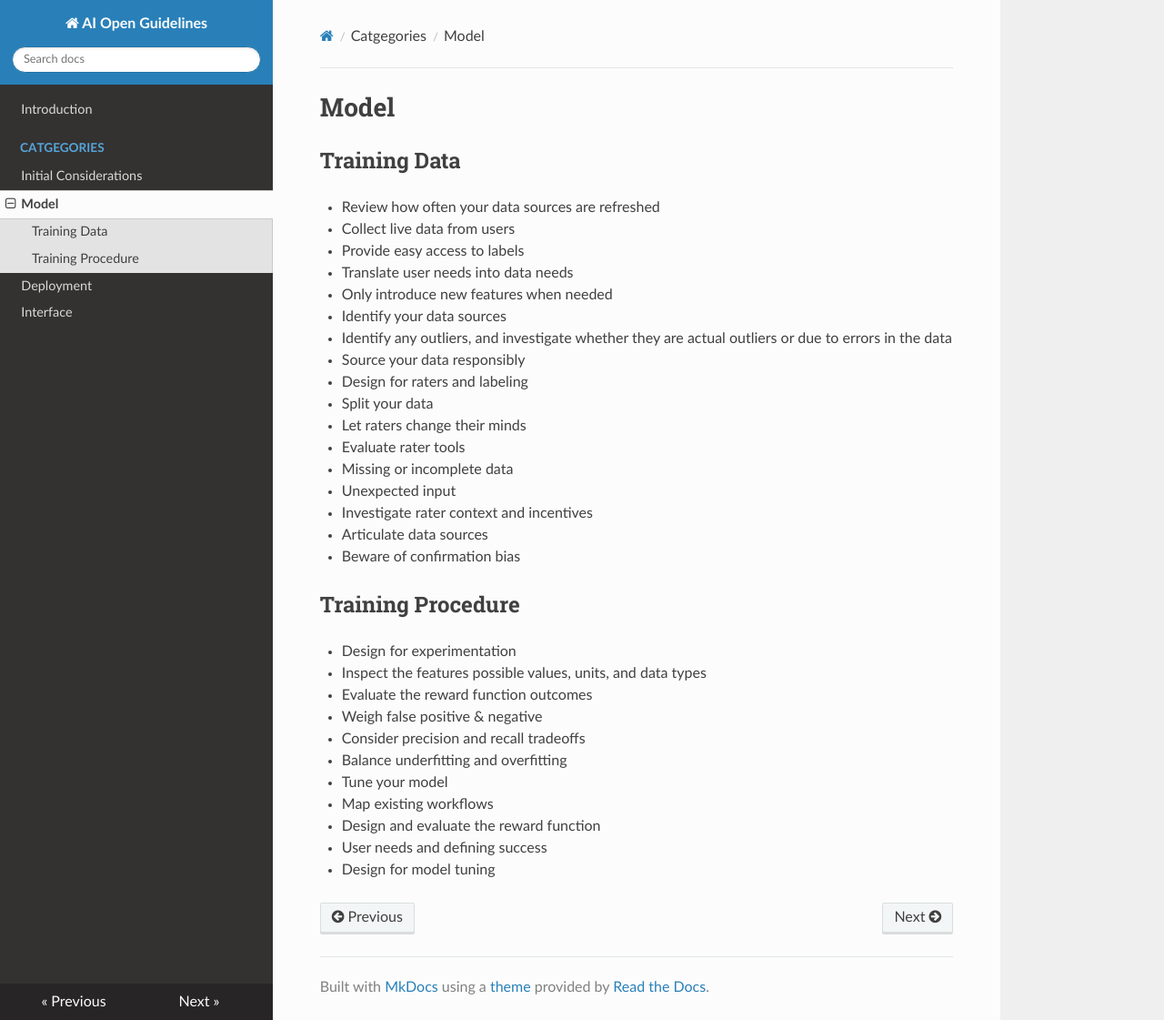
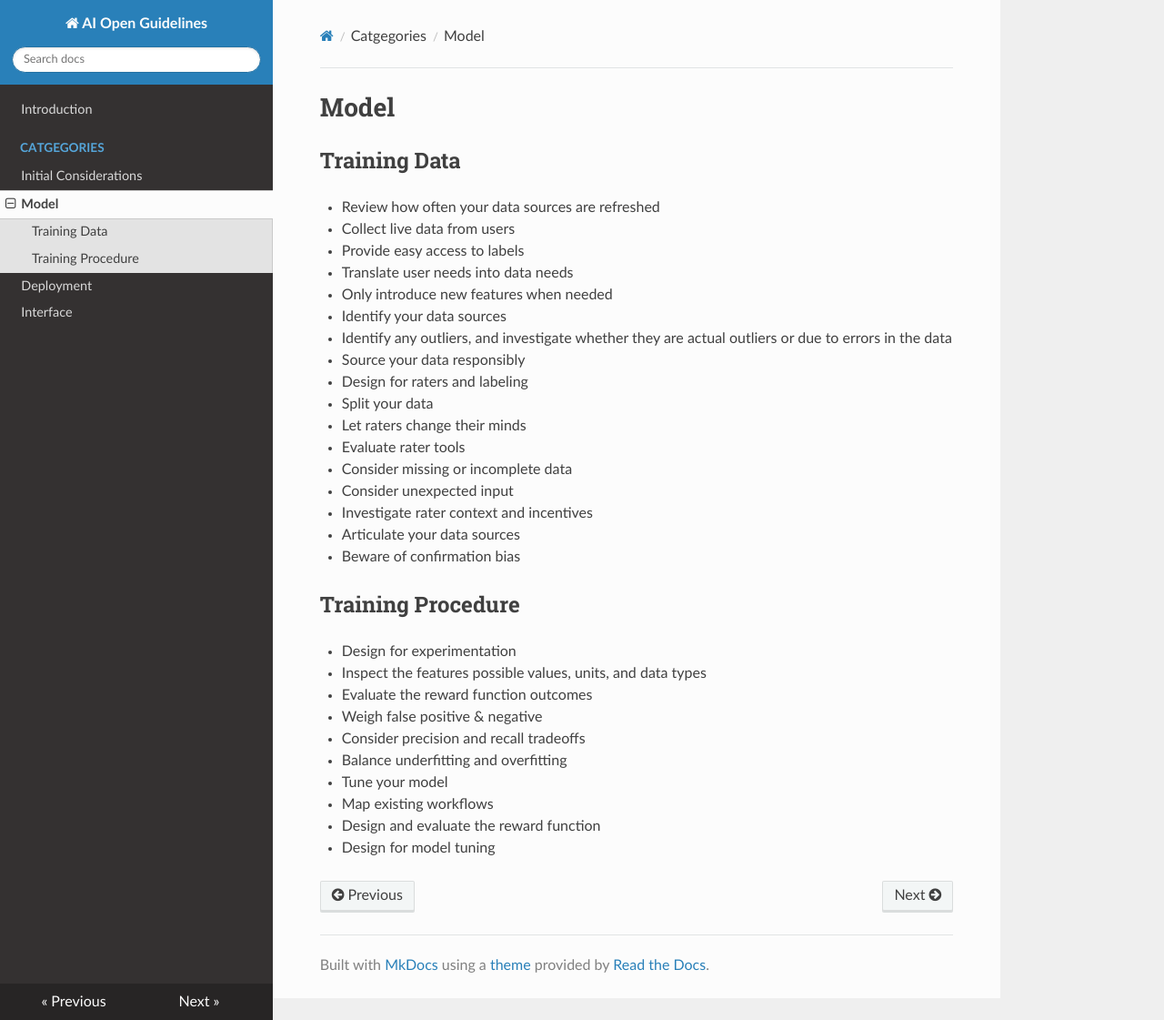
Before and after one commit to APWright/AI-Open-Guidelines, an MkDocs documentation site: the page built from docs/Model.md, in a window 1280 px wide and 1121 px high. Shown: the whole window at 91% size. Built offline with MkDocs 1.6.1, drawn with Linux system fonts in a browser that asks for light colours; nearby versions of some CDN libraries.

Commit message:
Update Model.md

```diff
--- a/docs/Model.md
+++ b/docs/Model.md
@@ -15,10 +15,10 @@
 - Split your data
 - Let raters change their minds
 - Evaluate rater tools
-- Missing or incomplete data
-- Unexpected input
+- Consider missing or incomplete data
+- Consider unexpected input
 - Investigate rater context and incentives
-- Articulate data sources
+- Articulate your data sources
 - Beware of confirmation bias
 
 ## Training Procedure
@@ -32,5 +32,4 @@
 - Tune your model
 - Map existing workflows
 - Design and evaluate the reward function
-- User needs and defining success
 - Design for model tuning
```
